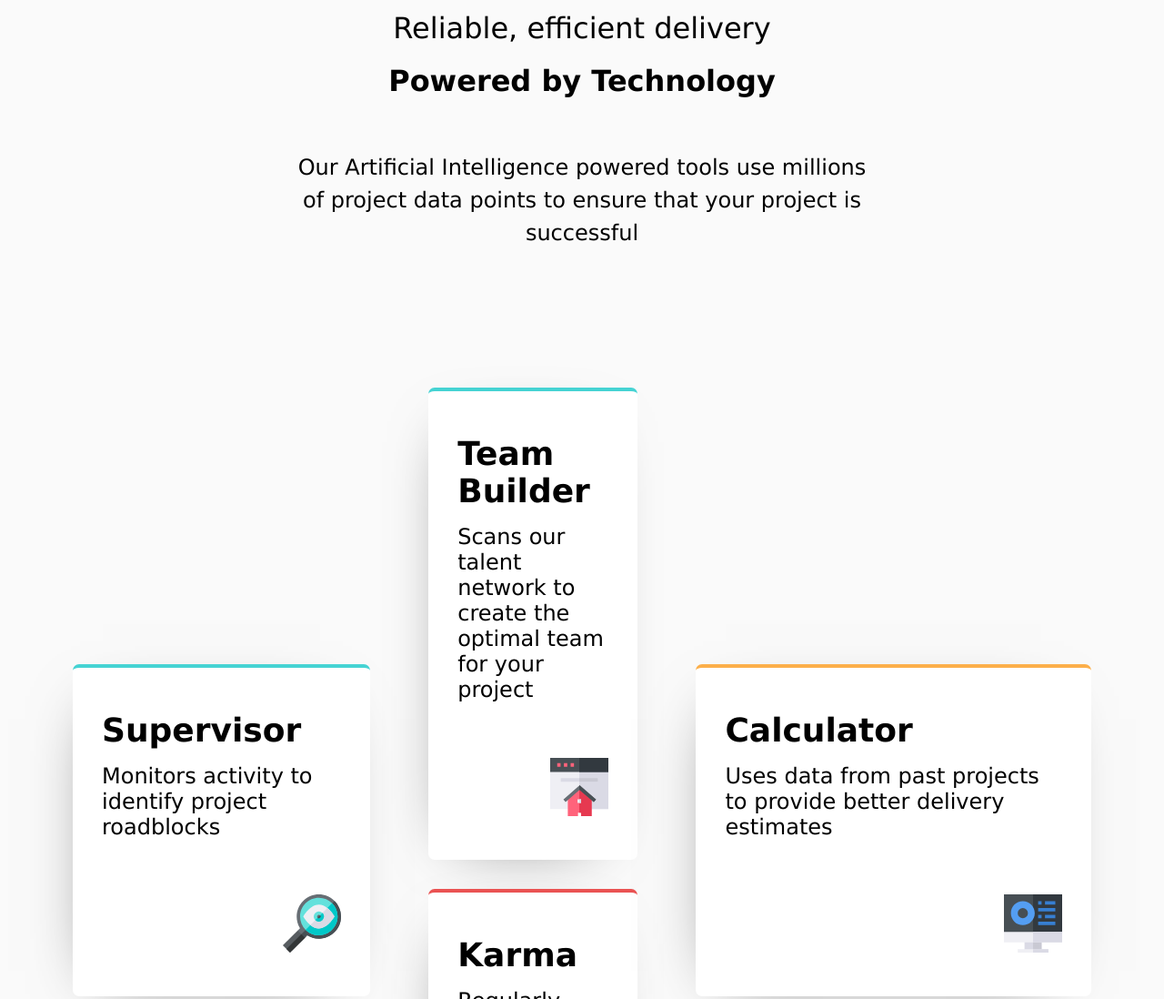
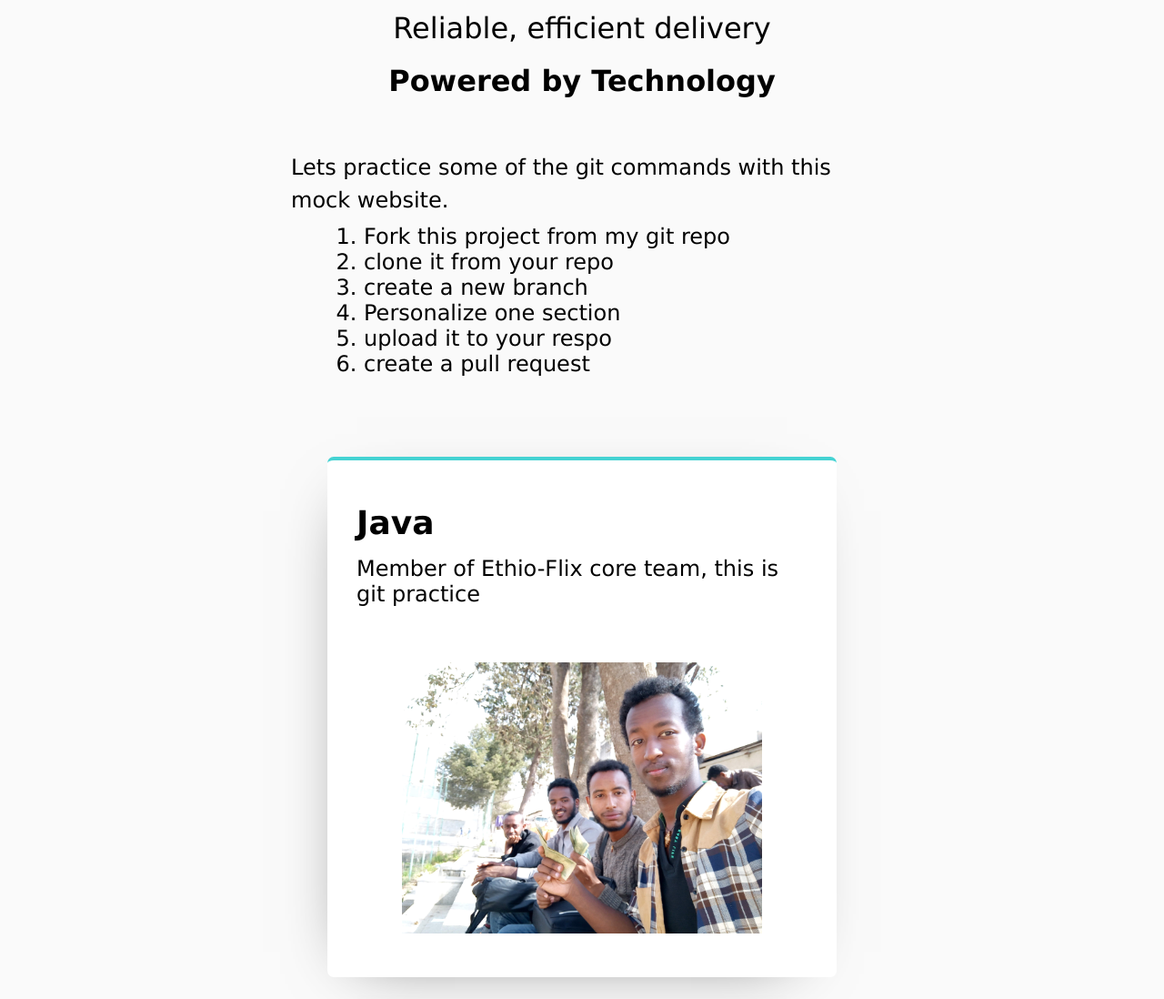
Before and after one commit to aysi143/Mock-Practice, a plain HTML site: page index.html in a window 1280 px wide. Shown: the part 109-1207 px from the top of the page at 91% size. Drawn offline with Linux system fonts and the light colour scheme.

Commit message:
changed basic structure and personalized java

```diff
--- a/css/desktop-media.css
+++ b/css/desktop-media.css
@@ -1,7 +1,7 @@
 @media screen and (min-width: 900px) {
   .cards {
     display: flex;
-    flex-direction: row;
+    flex-direction: column;
     align-items: center;
     justify-content: space-between;
   }
--- a/css/style.css
+++ b/css/style.css
@@ -1,7 +1,7 @@
 .heading {
   max-width: 40rem;
   text-align: center;
-  margin-bottom: 7.5rem;
+  margin-bottom: 3rem;
 }
 
 .heading h1 {
@@ -19,9 +19,14 @@
 
 .heading p {
   /* font-size: 1.4rem; */
+  text-align: left;
   line-height: 1.5;
 }
 
+.heading .procedure {
+  text-align: left;
+  margin: 0.5rem 5rem;
+}
 .card {
   max-width: 35rem;
   margin-bottom: 3rem;
@@ -60,5 +65,9 @@
 
 .card-image {
   display: flex;
-  justify-content: flex-end;
+  justify-content: center;
 }
+
+.card-image img {
+  width: 80%;
+}
--- a/index.html
+++ b/index.html
@@ -34,20 +34,25 @@
           <span> Reliable, efficient delivery</span>
           Powered by Technology
         </h1>
-        <p>
-          Our Artificial Intelligence powered tools use millions of project data
-          points to ensure that your project is successful
-        </p>
+        <p>Lets practice some of the git commands with this mock website.</p>
+        <ol class="procedure">
+          <li>Fork this project from my git repo</li>
+          <li>clone it from your repo</li>
+          <li>create a new branch</li>
+          <li>Personalize one section</li>
+          <li>upload it to your respo</li>
+          <li>create a pull request</li>
+        </ol>
       </div>
 
       <div class="cards">
         <div class="card">
           <div class="card-heading">
-            <h2>Supervisor</h2>
-            Monitors activity to identify project roadblocks
+            <h2>Java</h2>
+            Member of Ethio-Flix core team, this is git practice
           </div>
           <div class="card-image">
-            <img src="./images/icon-supervisor.svg" alt="" />
+            <img src="./images/avatar/crue.jpg" alt="" />
           </div>
         </div>
 
```
Also changed, not shown: images/avatar/crue.jpg (added).
